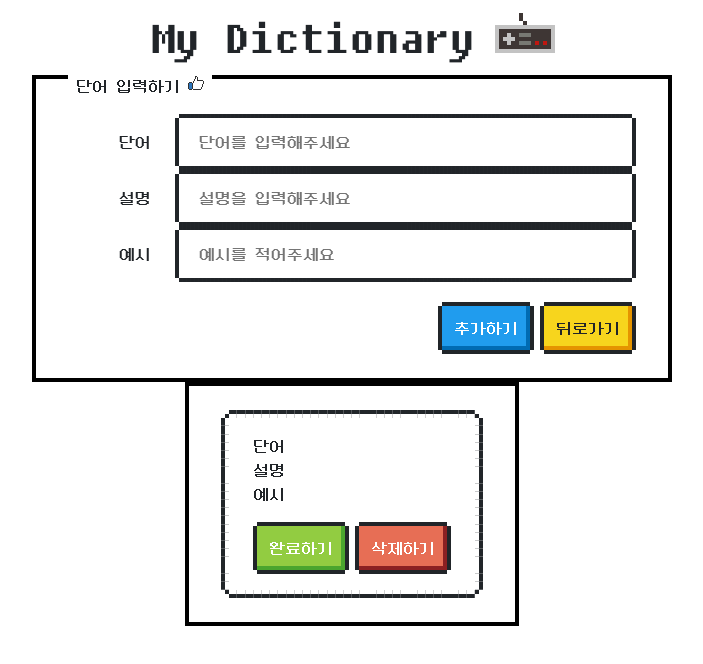
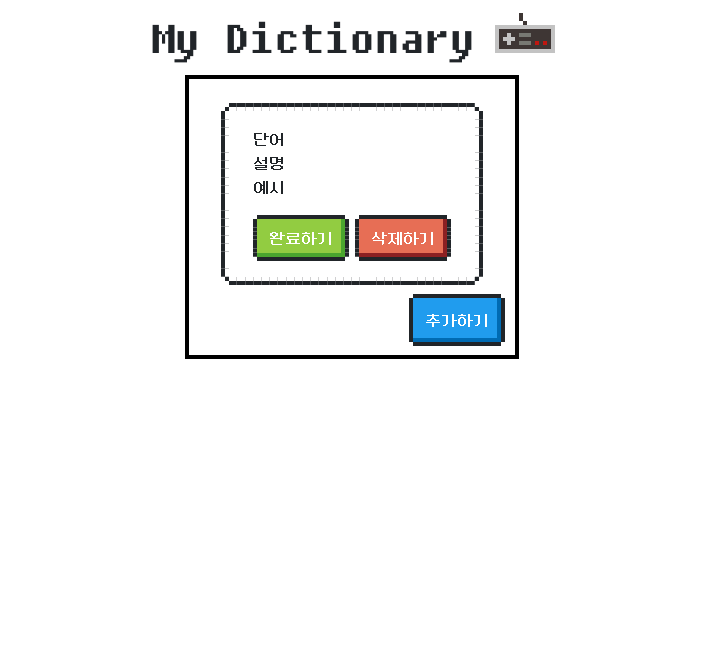
Before and after one commit to JuhwanLeeKR/assignment-react-my-dictionary, a React (Vite) app: page / in a window 1280 px wide. Shown: the top 664 px of the page, without its empty margins (288-991 px from the left). Built offline with nearby package versions, Linux system fonts and the light colour scheme.

Commit message:
Add Route: v6

```diff
--- a/src/App.jsx
+++ b/src/App.jsx
@@ -1,31 +1,22 @@
 import './App.css';
+import 'nes.css/css/nes.min.css';
+import { Routes, Route, Link } from 'react-router-dom';
+
 import Header from './components/UI/Header';
-import 'nes.css/css/nes.min.css';
 import InputWord from './components/UI/InputWord';
+import Home from './components/pages/Home';
+import NotFound from './components/pages/NotFound';
 
 function App() {
+  // const history = useHistory();
   return (
     <>
       <Header />
-      <InputWord />
-      <div className='nes-container'>
-        <div className='nes-container is-rounded'>
-          <ul>
-            <li>단어</li>
-            <li>설명</li>
-            <li>예시</li>
-          </ul>
-          <div>
-            <button
-              style={{ marginRight: '10px' }}
-              className='nes-btn is-success'
-            >
-              완료하기
-            </button>
-            <button className='nes-btn is-error'>삭제하기</button>
-          </div>
-        </div>
-      </div>
+      <Routes>
+        <Route exact path='/' element={<Home />} />
+        <Route exact path='add' element={<InputWord />} />
+        <Route path='*' element={<NotFound />} />
+      </Routes>
     </>
   );
 }
--- a/src/components/UI/InputWord.jsx
+++ b/src/components/UI/InputWord.jsx
@@ -1,7 +1,9 @@
 import React from 'react';
 import styled from 'styled-components';
+import { useNavigate } from 'react-router-dom';
 
 const InputWord = (props) => {
+  const navigate = useNavigate();
   return (
     <InputBox className='nes-container with-title'>
       <p className='title'>
@@ -41,7 +43,14 @@ const InputWord = (props) => {
         <button style={{ marginRight: '10px' }} className='nes-btn is-primary'>
           추가하기
         </button>
-        <button className='nes-btn is-warning'>뒤로가기</button>
+        <button
+          onClick={() => {
+            navigate(-1);
+          }}
+          className='nes-btn is-warning'
+        >
+          뒤로가기
+        </button>
       </div>
     </InputBox>
   );
--- /dev/null
+++ b/src/components/pages/Home.jsx
@@ -0,0 +1,41 @@
+import { Link } from 'react-router-dom';
+import styled from 'styled-components';
+
+const Home = () => {
+  return (
+    <HomeContainer className='nes-container'>
+      <div className='nes-container is-rounded'>
+        <ul>
+          <li>단어</li>
+          <li>설명</li>
+          <li>예시</li>
+        </ul>
+        <div>
+          <button
+            style={{ marginRight: '10px' }}
+            className='nes-btn is-success'
+          >
+            완료하기
+          </button>
+          <button className='nes-btn is-error'>삭제하기</button>
+        </div>
+      </div>
+      <Link to='/add' className='nes-btn is-primary'>
+        추가하기
+      </Link>
+    </HomeContainer>
+  );
+};
+
+const HomeContainer = styled.div`
+  position: relative;
+  padding-bottom: 70px;
+
+  & > .nes-btn {
+    position: absolute;
+    bottom: 13px;
+    right: 10px;
+  }
+`;
+
+export default Home;
--- /dev/null
+++ b/src/components/pages/NotFound.jsx
@@ -0,0 +1,7 @@
+import React from 'react';
+
+const NotFound = () => {
+  return <div>Not found</div>;
+};
+
+export default NotFound;
--- a/src/main.jsx
+++ b/src/main.jsx
@@ -1,12 +1,16 @@
 import React from 'react';
 import ReactDOM from 'react-dom';
+import App from './App';
+import { BrowserRouter } from 'react-router-dom';
+
 import './index.css';
 import './normalize.css';
-import App from './App';
 
 ReactDOM.render(
   <React.StrictMode>
-    <App />
+    <BrowserRouter>
+      <App />
+    </BrowserRouter>
   </React.StrictMode>,
   document.getElementById('root')
 );
```
Also changed, not shown: src/components/store/configStore.jsx (added, +11 -0 lines), src/components/store/modules/dictionary.jsx (added).
